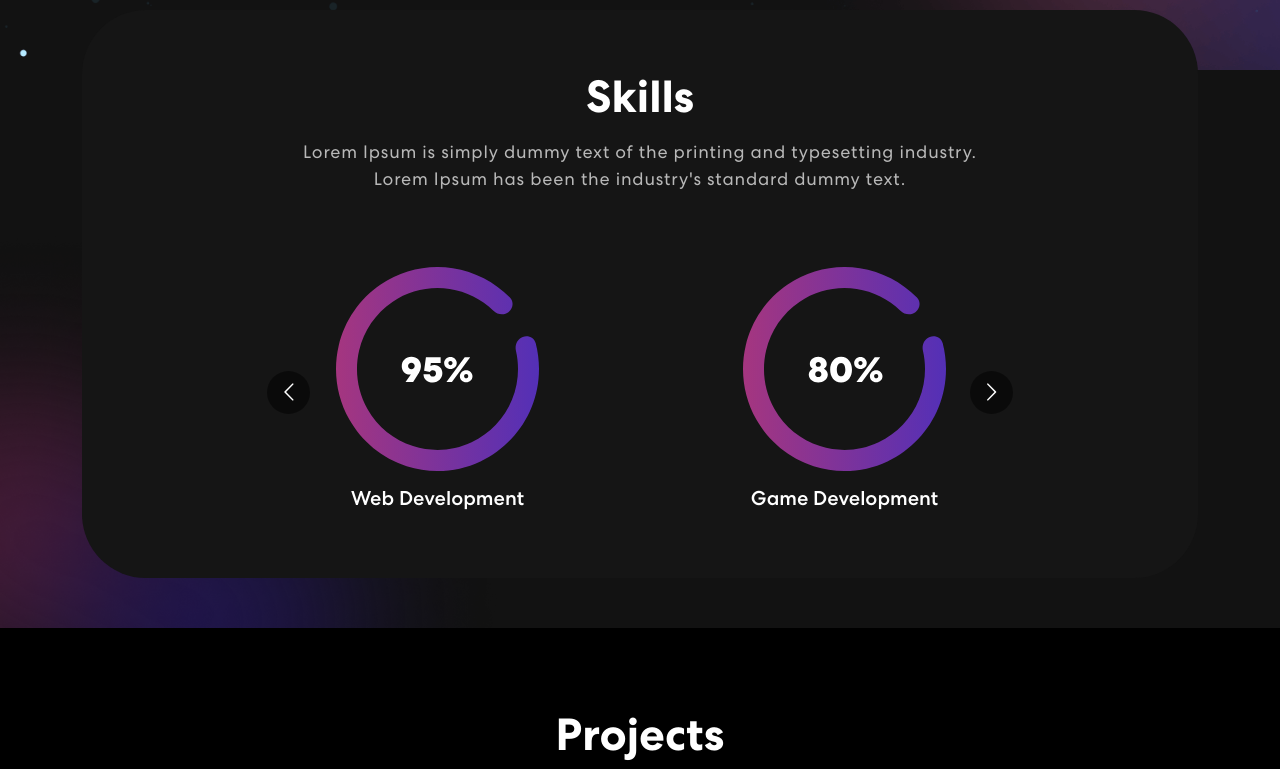
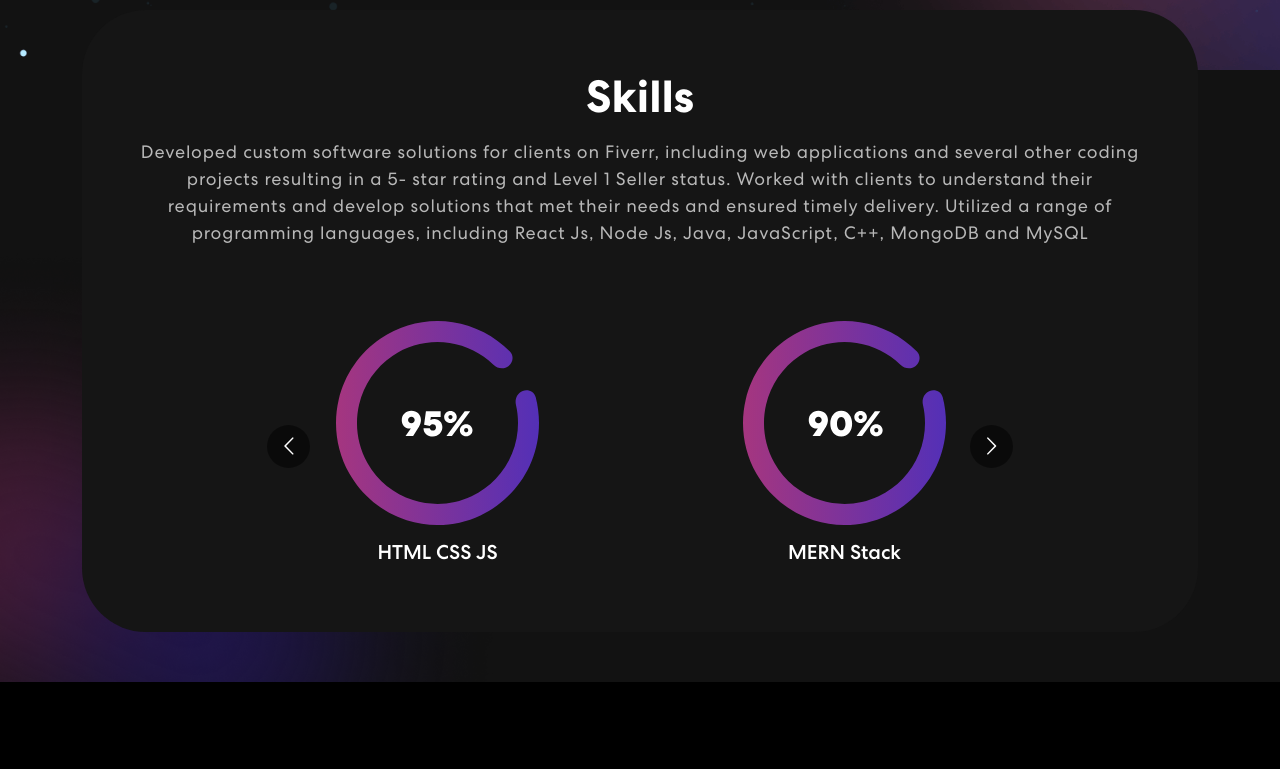
Before and after one commit to HamzaAziz-1/react-portfolio, a React (Create React App) app: page / in a window 1280 px wide. Shown: the part 821-1590 px from the top of the page. Built offline with nearby package versions, Linux system fonts and the light colour scheme; no server answers.

Commit message:
some fixes

```diff
--- a/package.json
+++ b/package.json
@@ -7,6 +7,7 @@
     "@testing-library/react": "^13.3.0",
     "@testing-library/user-event": "^13.5.0",
     "animate.css": "^4.1.1",
+    "axios": "^1.4.0",
     "bootstrap": "^5.1.3",
     "cors": "^2.8.5",
     "express": "^4.18.1",
--- a/src/components/Contact.js
+++ b/src/components/Contact.js
@@ -15,6 +15,8 @@ export const Contact = () => {
   const [formDetails, setFormDetails] = useState(formInitialDetails);
   const [buttonText, setButtonText] = useState('Send');
   const [status, setStatus] = useState({});
+  const [showMessage, setShowMessage] = useState(false);
+
 
   const onFormUpdate = (category, value) => {
       setFormDetails({
@@ -26,6 +28,7 @@ export const Contact = () => {
   const handleSubmit = async (e) => {
     e.preventDefault();
     setButtonText("Sending...");
+
     let response = await fetch(
       "https://send-email-api.netlify.app/.netlify/functions/app/contact",
       {
@@ -36,14 +39,21 @@ export const Contact = () => {
         body: JSON.stringify(formDetails),
       }
     );
+    if (response.ok) {
       setButtonText("Send");
-    let result = await response.json();
       setFormDetails(formInitialDetails);
-    if (result.code === 200) {
-      setStatus({ succes: true, message: 'Message sent successfully'});
+      setStatus({ success: true, message: "Message sent successfully" });
+      setShowMessage(true)
     } else {
-      setStatus({ succes: false, message: 'Something went wrong, please try again later.'});
+      const error = await response.json();
+       setButtonText("Send");
+      setStatus({ success: false, message: error.message });
+      setShowMessage(true)
     }
+
+
+
+
   };
 
   return (
@@ -52,47 +62,100 @@ export const Contact = () => {
         <Row className="align-items-center">
           <Col size={12} md={6}>
             <TrackVisibility>
-              {({ isVisible }) =>
-                <img className={isVisible ? "animate__animated animate__zoomIn" : ""} src={contactImg} alt="Contact Us"/>
+              {({ isVisible }) => (
+                <img
+                  className={
+                    isVisible ? "animate__animated animate__zoomIn" : ""
                   }
+                  src={contactImg}
+                  alt="Contact Us"
+                />
+              )}
             </TrackVisibility>
           </Col>
           <Col size={12} md={6}>
             <TrackVisibility>
-              {({ isVisible }) =>
-                <div className={isVisible ? "animate__animated animate__fadeIn" : ""}>
+              {({ isVisible }) => (
+                <div
+                  className={
+                    isVisible ? "animate__animated animate__fadeIn" : ""
+                  }
+                >
                   <h2>Get In Touch</h2>
                   <form onSubmit={handleSubmit}>
                     <Row>
                       <Col size={12} sm={6} className="px-1">
-                      <input type="text" value={formDetails.firstName} placeholder="First Name" onChange={(e) => onFormUpdate('firstName', e.target.value)} />
+                        <input
+                          type="text"
+                          value={formDetails.firstName}
+                          placeholder="First Name"
+                          onChange={(e) =>
+                            onFormUpdate("firstName", e.target.value)
+                          }
+                        />
                       </Col>
                       <Col size={12} sm={6} className="px-1">
-                      <input type="text" value={formDetails.lasttName} placeholder="Last Name" onChange={(e) => onFormUpdate('lastName', e.target.value)}/>
+                        <input
+                          type="text"
+                          value={formDetails.lasttName}
+                          placeholder="Last Name"
+                          onChange={(e) =>
+                            onFormUpdate("lastName", e.target.value)
+                          }
+                        />
                       </Col>
                       <Col size={12} sm={6} className="px-1">
-                      <input type="email" value={formDetails.email} placeholder="Email Address" onChange={(e) => onFormUpdate('email', e.target.value)} />
+                        <input
+                          type="email"
+                          value={formDetails.email}
+                          placeholder="Email Address"
+                          onChange={(e) =>
+                            onFormUpdate("email", e.target.value)
+                          }
+                        />
                       </Col>
                       <Col size={12} sm={6} className="px-1">
-                      <input type="tel" value={formDetails.phone} placeholder="Phone No." onChange={(e) => onFormUpdate('phone', e.target.value)}/>
+                        <input
+                          type="tel"
+                          value={formDetails.phone}
+                          placeholder="Phone No."
+                          onChange={(e) =>
+                            onFormUpdate("phone", e.target.value)
+                          }
+                        />
                       </Col>
                       <Col size={12} className="px-1">
-                      <textarea rows="6" value={formDetails.message} placeholder="Message" onChange={(e) => onFormUpdate('message', e.target.value)}></textarea>
-                      <button type="submit"><span>{buttonText}</span></button>
+                        <textarea
+                          rows="6"
+                          value={formDetails.message}
+                          placeholder="Message"
+                          onChange={(e) =>
+                            onFormUpdate("message", e.target.value)
+                          }
+                        ></textarea>
+                        <button type="submit">
+                          <span>{buttonText}</span>
+                        </button>
                       </Col>
-                    {
-                      status.message &&
-                      <Col>
-                        <p className={status.success === false ? "danger" : "success"}>{status.message}</p>
-                      </Col>
-                    }
                     </Row>
                   </form>
-              </div>}
+                  {status.message && (
+                    showMessage && (
+
+                      <Col>
+                      <h5 style={{ color: "white", paddingTop: "2em" }}>
+                        {status.message}
+                      </h5>
+                    </Col>
+                      )
+                  )}
+                  {showMessage && setTimeout(() => setShowMessage(false), 2000)}
+                </div>
+              )}
             </TrackVisibility>
           </Col>
         </Row>
       </Container>
     </section>
-  )
+  );
 }
--- a/src/components/Skills.js
+++ b/src/components/Skills.js
@@ -35,30 +35,46 @@ export const Skills = () => {
           <div className="col-12">
             <div className="skill-bx wow zoomIn">
               <h2>Skills</h2>
-                        <p>Lorem Ipsum is simply dummy text of the printing and typesetting industry.<br></br> Lorem Ipsum has been the industry's standard dummy text.</p>
-                        <Carousel responsive={responsive} infinite={true} className="owl-carousel owl-theme skill-slider">
+              <p>
+                Developed custom software solutions for clients on Fiverr,
+                including web applications and several other coding projects
+                resulting in a 5- star rating and Level 1 Seller status. Worked
+                with clients to understand their requirements and develop
+                solutions that met their needs and ensured timely delivery.
+                Utilized a range of programming languages, including React Js,
+                Node Js, Java, JavaScript, C++, MongoDB and MySQL
+              </p>
+              <Carousel
+                responsive={responsive}
+                infinite={true}
+                className="owl-carousel owl-theme skill-slider"
+              >
                 <div className="item">
-                                <img src={meter1} alt="Image" />
-                                <h5>Web Development</h5>
+                  <img src={meter1} alt="text" />
+                  <h5>HTML CSS JS</h5>
                 </div>
                 <div className="item">
-                                <img src={meter2} alt="Image" />
+                  <img src={meter3} alt="text" />
+                  <h5>MERN Stack</h5>
+                </div>
+                <div className="item">
+                  <img src={meter3} alt="text" />
+                  <h5>Java</h5>
+                </div>
+                <div className="item">
+                  <img src={meter2} alt="text" />
                   <h5>Game Development</h5>
                 </div>
                 <div className="item">
-                                <img src={meter3} alt="Image" />
-                                <h5>Mobile App Development</h5>
-                            </div>
-                            <div className="item">
-                                <img src={meter1} alt="Image" />
-                                <h5>QA Testing</h5>
+                  <img src={meter1} alt="text" />
+                  <h5>Problem Solving</h5>
                 </div>
               </Carousel>
             </div>
           </div>
         </div>
       </div>
-        <img className="background-image-left" src={colorSharp} alt="Image" />
+      <img className="background-image-left" src={colorSharp} alt="text" />
     </section>
-  )
+  );
 }
```
Also changed, not shown: 1 other file (tests, documents, lock files or other folders). Lines whose indentation alone changed are shown as unchanged.
